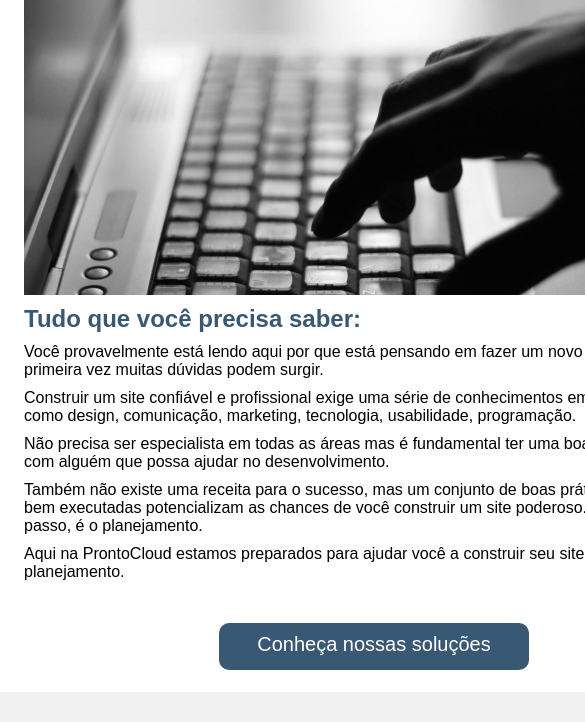
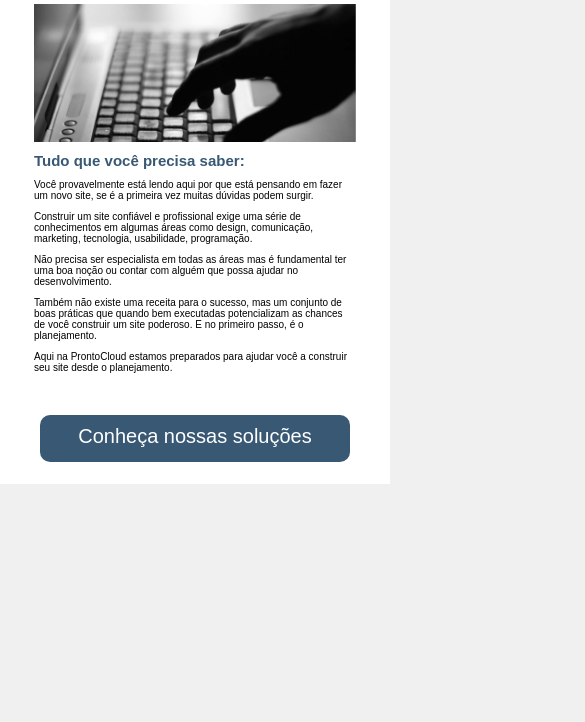
Before and after one commit to josefino-pedro-114a93269/curso-frontendnew, a plain HTML site: page prontocloud/newsletter.html in a window 390 px wide. Shown: the part 171-893 px from the top of the page, 585 px wide, since content can reach past the window. After the commit the page ends 844 px from the top, so only its background shows below. Drawn offline with Linux system fonts and the light colour scheme.

Commit message:
tornando layouts responsivos

```diff
--- a/prontocloud/newsletter.html
+++ b/prontocloud/newsletter.html
@@ -3,6 +3,7 @@
 <head>
     <meta charset="UTF-8">
     <meta http-equiv="X-UA-Compatible" content="IE=edge">
+    <meta name="viewport" content="width=device-width, initial-scale=1.0">
     <title>ProntoCloud - Newsletter</title>
     <style>
         * {
@@ -10,6 +11,26 @@
             padding: 0;
             border: 0 none;
         }
+
+        html {
+            font-size: 62.5%;
+        }
+
+        img {
+            max-width: 100%;
+            height: auto;
+        }
+
+        @media (max-width: 600px) {
+            table {
+                max-width: 100% !important;
+                min-width: 320px;
+            }
+            h1 {
+                font-size: 1.rem;
+            }
+        }
+
     </style>
 </head>
 <body style="background-color: #f0f0f0;">
```
Also changed, not shown: prontocloud/css/styles.css (+12 -0 lines).
